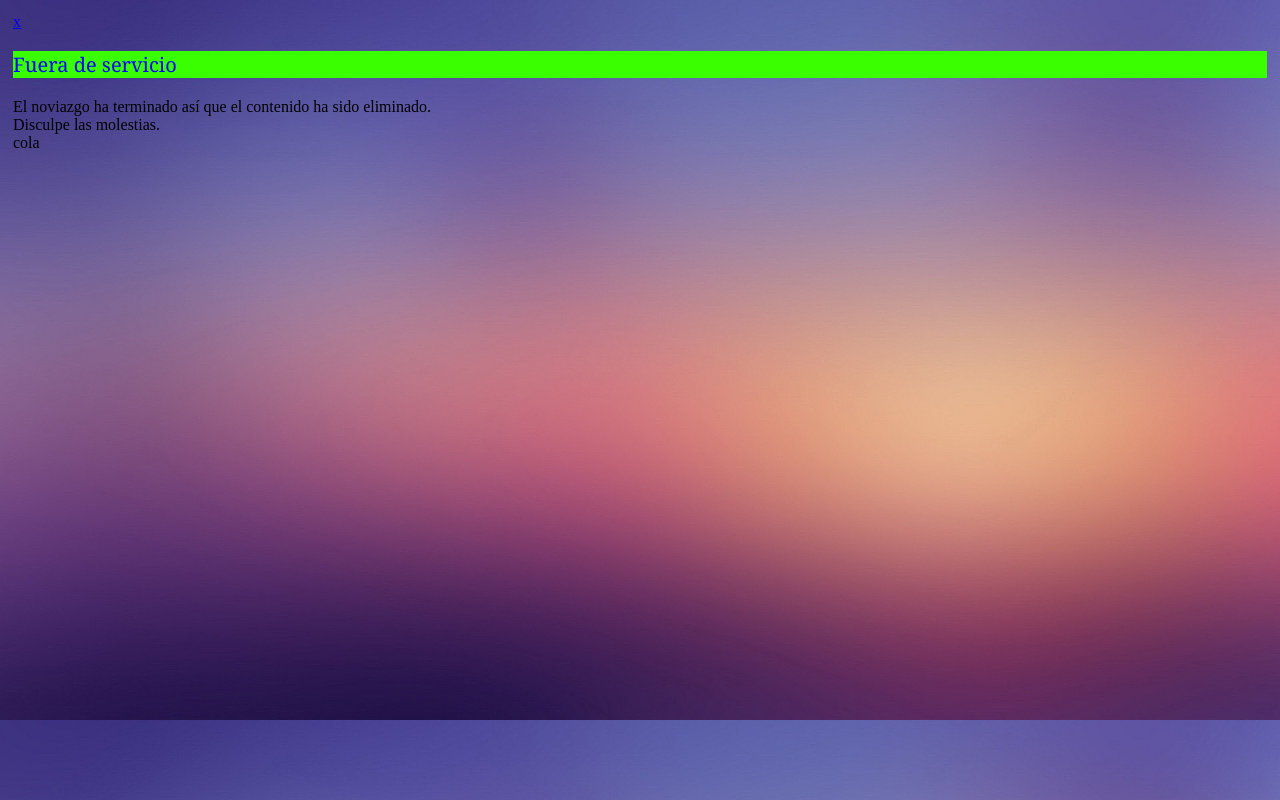
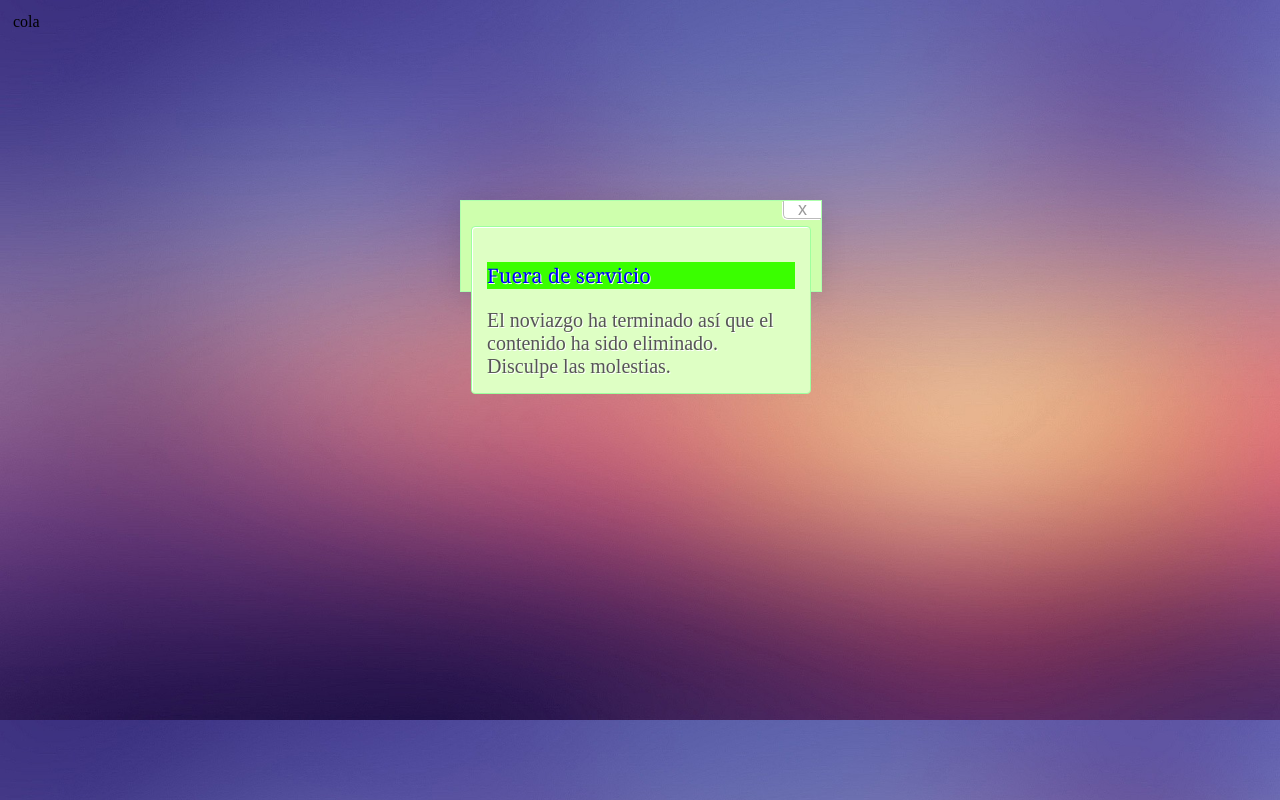
Before and after one commit to SerIsab/pagina-de-la-mejor-expareja, a plain HTML site: page index.html in a window 1280 px wide. Drawn offline with Linux system fonts and the light colour scheme.

Commit message:
Update css principal.css

```diff
--- a/css principal.css
+++ b/css principal.css
@@ -44,3 +44,91 @@ p{
    filter: alpha(opacity=20);
 }
 */
+
+
+
+
+#menu{
+	background-color: #000000;
+}
+#menu ul{
+	list-style: none;
+	margin: 0;
+	padding: 0;
+	clip-path: none;
+}
+#menu ul li{
+	display: inline-block;
+}
+#menu ul li a{
+	color: #00FF93;
+	display: block;
+	padding: 10px 10px;
+	text-decoration: none;
+	font-size: 30px;
+}
+#menu ul li a:hover{
+	background-color: #B8FF00;
+}
+
+body{
+	background-image: url("img/fondo.jpg");
+	background-size: 100%;
+	padding: 5px;
+	font-family: "sans-serif";
+}
+
+
+#ventana-flotante {
+width: 360px;  /* Ancho de la ventana */
+height: 90px;  /* Alto de la ventana */
+background: #ceffad;  /* Color de fondo */
+position: fixed;
+top: 200px;
+left: 50%;
+margin-left: -180px;
+border: 1px solid #adffad;  /* Borde de la ventana */
+box-shadow: 0 5px 25px rgba(0,0,0,.1);  /* Sombra */
+z-index:999;
+}
+#ventana-flotante #contenedor {
+padding: 25px 10px 10px 10px;
+}
+#ventana-flotante .cerrar {
+float: right;
+border-bottom: 1px solid #bbb;
+border-left: 1px solid #bbb;
+color: #999;
+background: white;
+line-height: 17px;
+text-decoration: none;
+padding: 0px 14px;
+font-family: Arial;
+border-radius: 0 0 0 5px;
+box-shadow: -1px 1px white;
+font-size: 18px;
+-webkit-transition: .3s;
+-moz-transition: .3s;
+-o-transition: .3s;
+-ms-transition: .3s;
+}
+#ventana-flotante .cerrar:hover {
+background: #ff6868;
+color: white;
+text-decoration: none;
+text-shadow: -1px -1px red;
+border-bottom: 1px solid red;
+border-left: 1px solid red;
+}
+#ventana-flotante #contenedor .contenido {
+padding: 15px;
+box-shadow: inset 1px 1px white;
+background: #deffc4;  /* Fondo del mensaje */
+border: 1px solid #9eff9e;  /* Borde del mensaje */
+font-size: 20px;  /* Tamaño del texto del mensaje */
+color: #555;  /* Color del texto del mensaje */
+text-shadow: 1px 1px white;
+margin: 0 auto;
+border-radius: 4px;
+}
+.oculto {-webkit-transition:1s;-moz-transition:1s;-o-transition:1s;-ms-transition:1s;opacity:0;-ms-opacity:0;-moz-opacity:0;visibility:hidden;}
```
